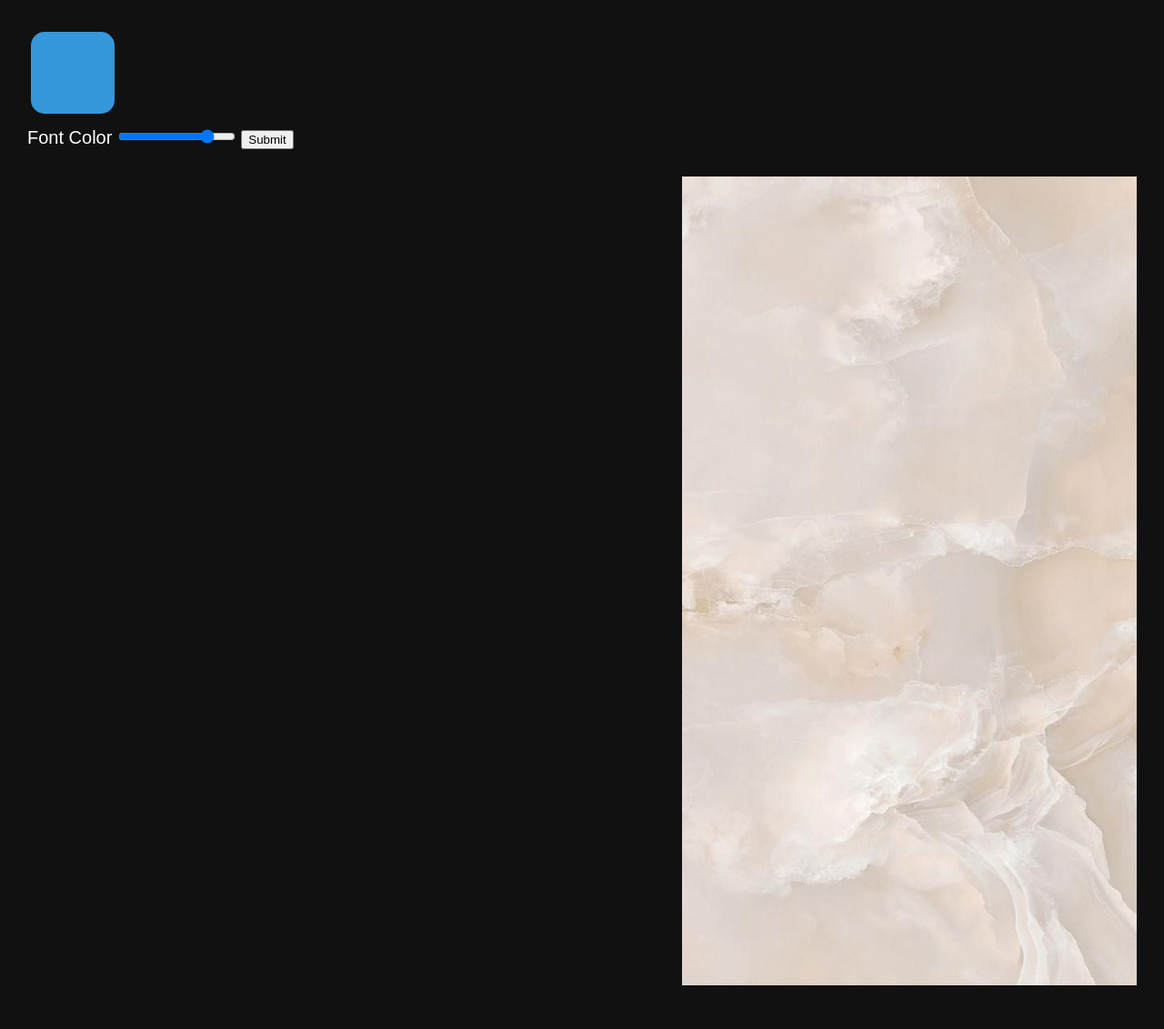
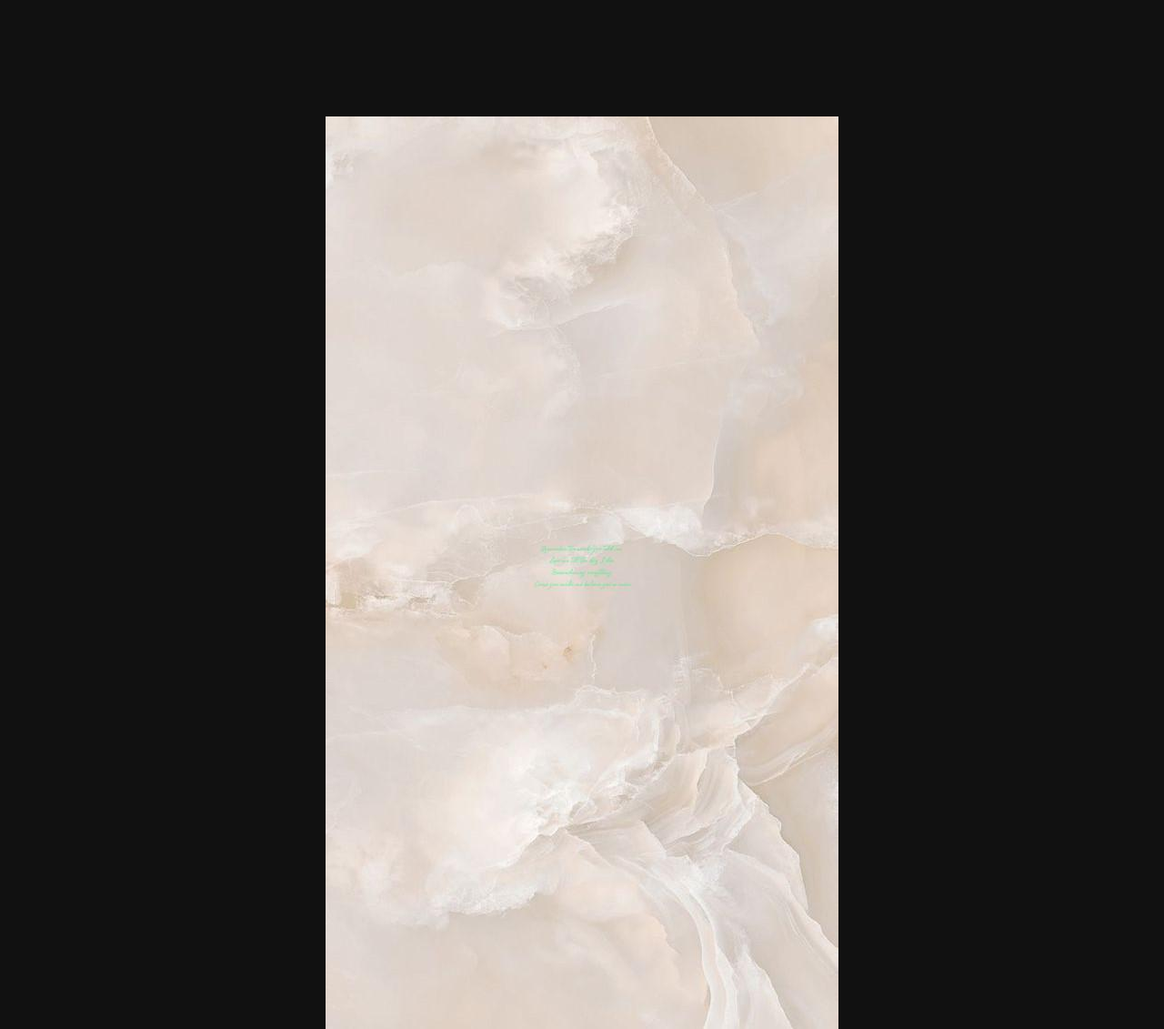
Before and after one commit to ingensargens/CS50-Final-Project, a Flask app: template templates/lyricsSelected.html in a window 1280 px wide. Shown: the part 46-1177 px from the top of the page at 91% size. Before the commit the page ends 1129 px from the top, so only its background shows below. Run offline with Flask 3, Linux system fonts and the light colour scheme; the template is opened without the code that fills it, so the values that code supplies are empty; parts of the project's set-up code (start-up, migrations or seed data) failed here and were passed over.

Commit message:
working custom font size / color

```diff
--- a/app.py
+++ b/app.py
@@ -61,7 +61,9 @@ def lyrics():
 @app.route('/selected_lyrics', methods=['POST'])
 def selected_lyrics():
     selected_lyrics = request.form.getlist('selected_lyrics')
-    draw_text_on_image(selected_lyrics)
+    color = request.form.get('colorPicker')
+    fntSize = int(request.form.get('fontSize'))
+    draw_text_on_image(selected_lyrics, color=color, size=fntSize)
     if len(selected_lyrics) <= 6:
         return render_template('lyricsSelected.html', selected_lyrics=selected_lyrics)
     else:
--- a/static/styles/styles.css
+++ b/static/styles/styles.css
@@ -122,7 +122,8 @@ input:checked+.slider:before {
 }
 
 .column {
-    flex: 1; /* This makes both columns take up equal space */
+    flex: 1;
+    /* This makes both columns take up equal space */
     padding: 10px;
     border: 1px solid #ccc;
 }
@@ -133,21 +134,18 @@ input:checked+.slider:before {
     justify-content: space-between;
 }
 
-.right-image {
-    /* Adjust the width and other styles as needed */
-    width: 40%; /* Set the width of the image */
-    float: right; /* Float the image to the right side */
+.image {
+    display: block;
+    margin-left: auto;
+    margin-right: auto;
+    padding-top: 10%;
+}
+
+.selections {
     padding-right: 30px;
     padding-top: 30px;
     padding-bottom: 30px;
-}
-
-.selections {
-    padding-left: 30px;
-    padding-top: 30px;
-    padding-bottom: 30px;
-    margin-bottom: 20px; /* Adjust the margin as needed */
-
+    margin-bottom: 20px;
 }
 
 #colorPicker {
@@ -160,10 +158,12 @@ input:checked+.slider:before {
     border: none;
     cursor: pointer;
 }
+
 #colorPicker::-webkit-color-swatch {
     border-radius: 15px;
     border: none;
 }
+
 #colorPicker::-moz-color-swatch {
     border-radius: 15px;
     border: none;
@@ -177,5 +177,15 @@ input:checked+.slider:before {
 
 #colorPicker {
     display: block;
-    margin-bottom: 10px; /* Adjust the margin as needed */
+    margin-bottom: 10px;
+    /* Adjust the margin as needed */
 }
+
+.row {
+    display: flex;
+}
+
+.column {
+    flex: 50%;
+    padding: 10px;
+}
--- a/templates/lyricsSearch.html
+++ b/templates/lyricsSearch.html
@@ -3,9 +3,8 @@
 {% block body %}
 
 <form action="/lyrics" method="post">
-    <input autocomplete="off" autofocus name="song_query" placeholder="Input a song for its lyrics." type="text">
+    <input autocomplete="off" autofocus name="song_query" placeholder="SONG - ARTIST" type="text">
     <button type="submit">Search for lyrics</button>
-    Include Artist to get more accurate results
 </form>
 
 
--- a/templates/lyricsSelected.html
+++ b/templates/lyricsSelected.html
@@ -1,16 +1,7 @@
 {% extends "layout.html" %}
 
 {% block body %}
-    <div class="selections">
-        <form action="/selected_lyrics" method="post">
-            <input type="color" id="colorPicker" name="colorPicker" value="#3498db">
-            <label for="colorPicker">Font Color</label>
-            <input type="range" id="fontSize" name="fontSize" min="0" max="25" value="20">
-            <input type="submit" value="Submit">
-        </form>
-
-
-
-        <img class="right-image" src="{{ url_for('static', filename='output_image.jpg') }}" alt="Lyrics">
+    <div>
+        <img class="image" src="{{ url_for('static', filename='output_image.jpg') }}" alt="Lyrics">
     </div>
 {% endblock %}
```
Also changed, not shown: helpers.py (+7 -4 lines), templates/lyrics.html (+20 -7 lines), static/output_image.jpg. Lines whose indentation alone changed are shown as unchanged.
